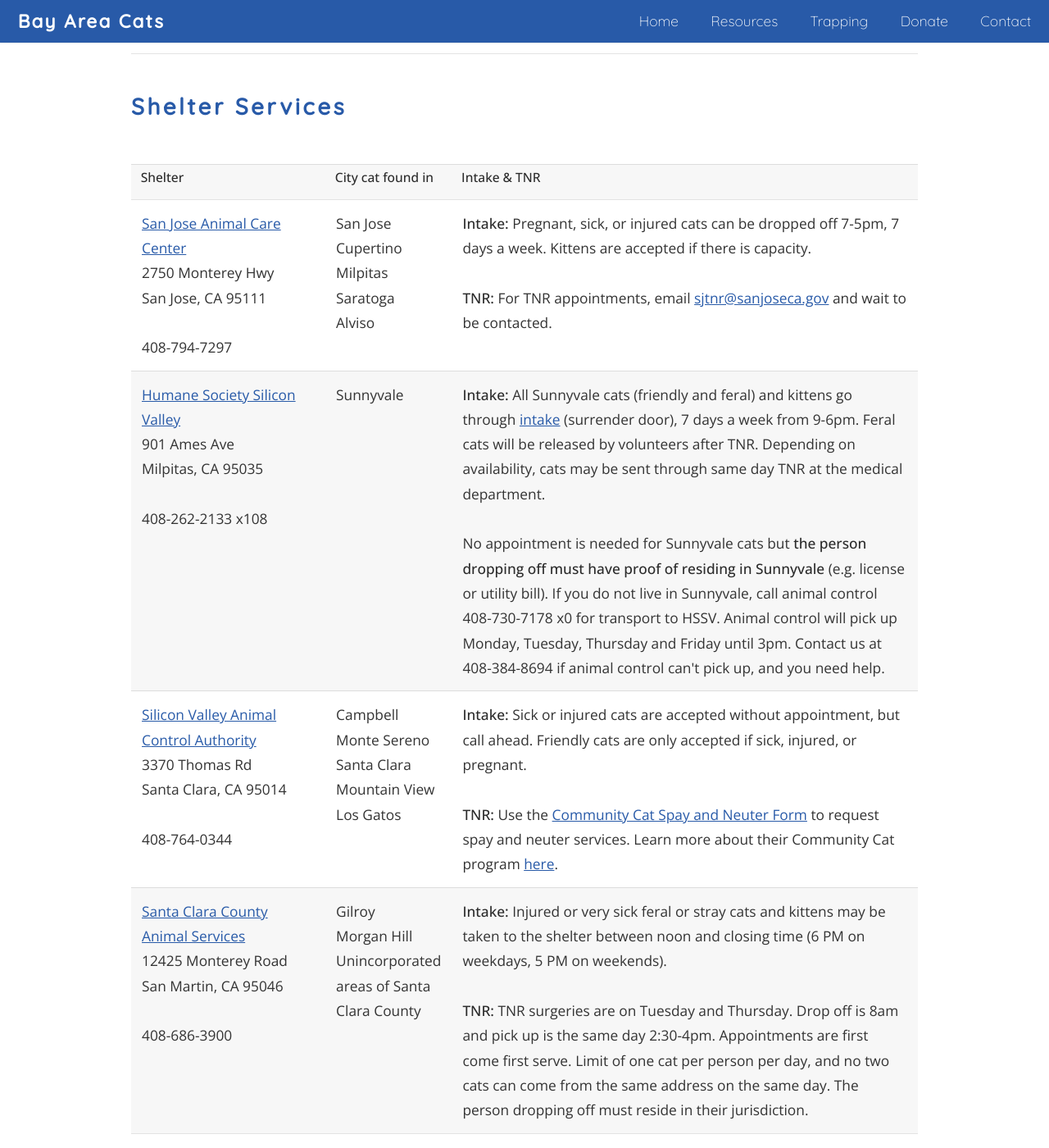
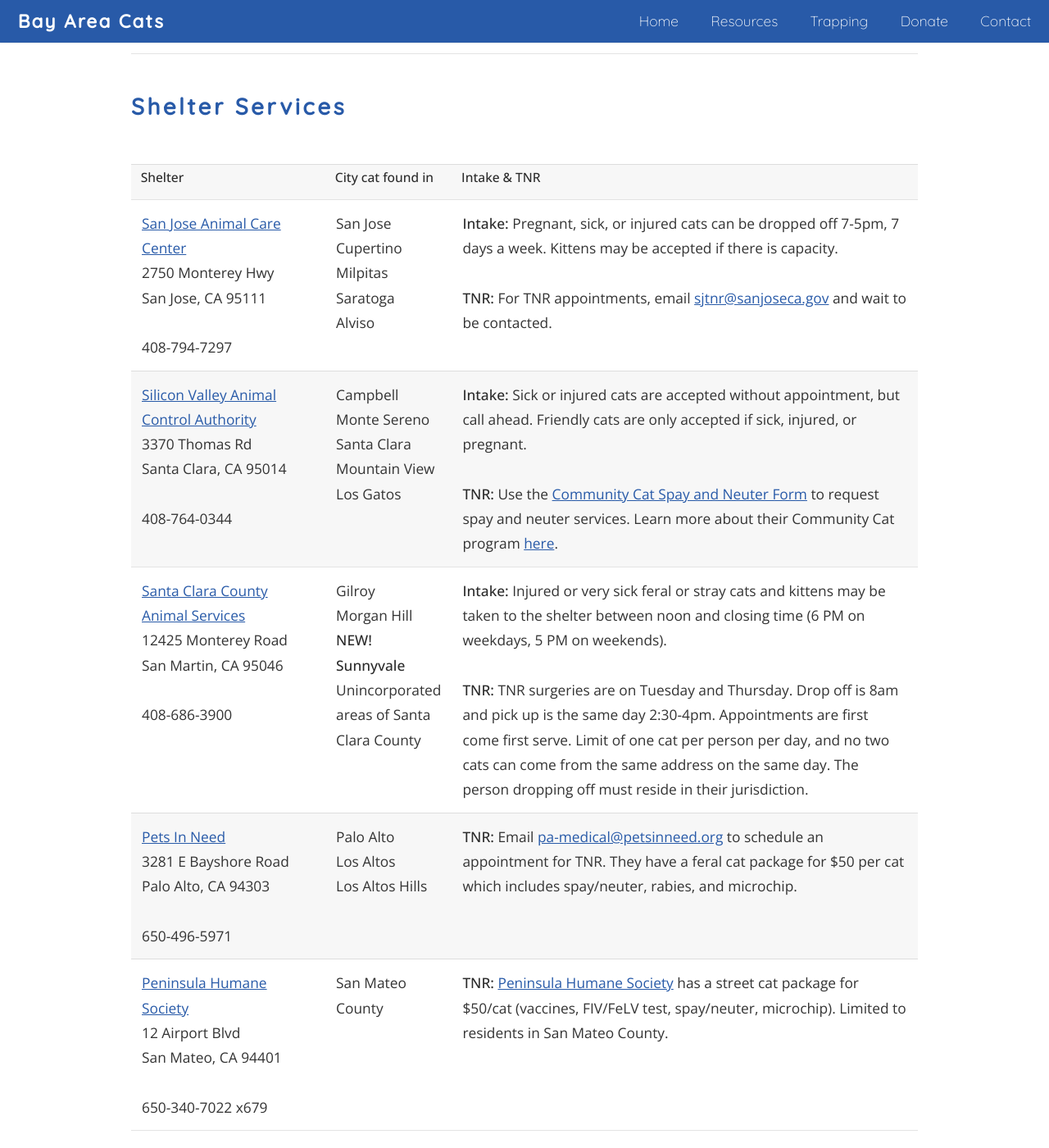
Before and after one commit to sunmeetsingh/bayareacats.github.io, a Jekyll site: the page built from resources.html, in a window 1280 px wide and 1400 px high, scrolled down 1061 px. Shown: the whole window at 82% size. Built offline with Jekyll 4.4.1, drawn with Linux system fonts in a browser that asks for light colours.

Commit message:
Update rules for sunnyvale

```diff
--- a/resources.html
+++ b/resources.html
@@ -91,9 +91,8 @@
                     Saratoga<br/>
                     Alviso
                     </td>
-                    <td><b>Intake:</b> Pregnant, sick, or injured cats can be dropped off 7-5pm, 7 days a week. Kittens are accepted if there is capacity.<br/><br/>
+                    <td><b>Intake:</b> Pregnant, sick, or injured cats can be dropped off 7-5pm, 7 days a week. Kittens may be accepted if there is capacity.<br/><br/>
                         <b>TNR:</b> For TNR appointments, email <a href="sjtnr@sanjoseca.gov">sjtnr@sanjoseca.gov</a> and wait to be contacted.<br/><br/>
-
 
 
                         <!--</b><br/>Follow the steps in the <a target="_blank" href="/sjacc">SJACC trapping guide</a>. Email <a target="_blank" href="mailto:sjtnr@sanjoseca.gov">sjtnr@sanjoseca.gov</a> for an appointment to bring in a cat for TNR. Appointments are Tuesday - Friday, drop off 7-7:20am and pick up 4pm.<br/><br/>
@@ -103,7 +102,7 @@
                   </tr>
                   <tr>
                     </td>
-                    <td><a href="https://g.page/humanesocietysv?share">Humane Society Silicon Valley</a><br/>
+                    <!-- <td><a href="https://g.page/humanesocietysv?share">Humane Society Silicon Valley</a><br/>
                     901 Ames Ave<br/>
                     Milpitas, CA 95035<br/><br/>
                     408-262-2133 x108
@@ -117,7 +116,7 @@
                         No appointment is needed for Sunnyvale cats but <b>the person dropping off must have proof of residing in Sunnyvale</b> (e.g. license or utility bill). If you do not live in Sunnyvale, call animal control 408-730-7178 x0 for transport to HSSV. Animal control will pick up Monday, Tuesday, Thursday and Friday until 3pm. Contact us at 408-384-8694 if animal control can't pick up, and you need help.
                     </td>
                   </tr>
-                  <tr>
+                  <tr> -->
 
                     <td><a href="https://goo.gl/maps/tKttm43ButjXKU3p8">Silicon Valley Animal Control Authority</a><br/>
                     3370 Thomas Rd<br/>
@@ -149,6 +148,7 @@
                     408-686-3900
                     <td>Gilroy<br/>
                     Morgan Hill<br/>
+                    <b>NEW! Sunnyvale</b> <br/>
                     Unincorporated areas of Santa Clara County
 
                     </td>
```
